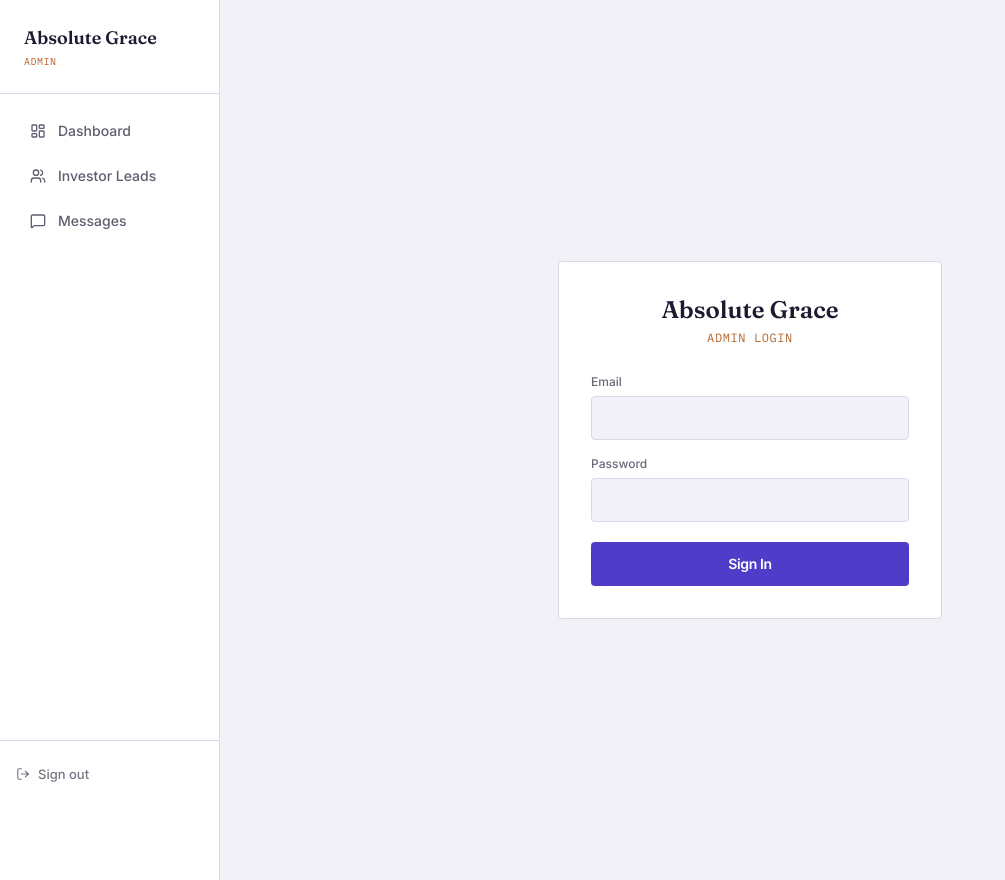
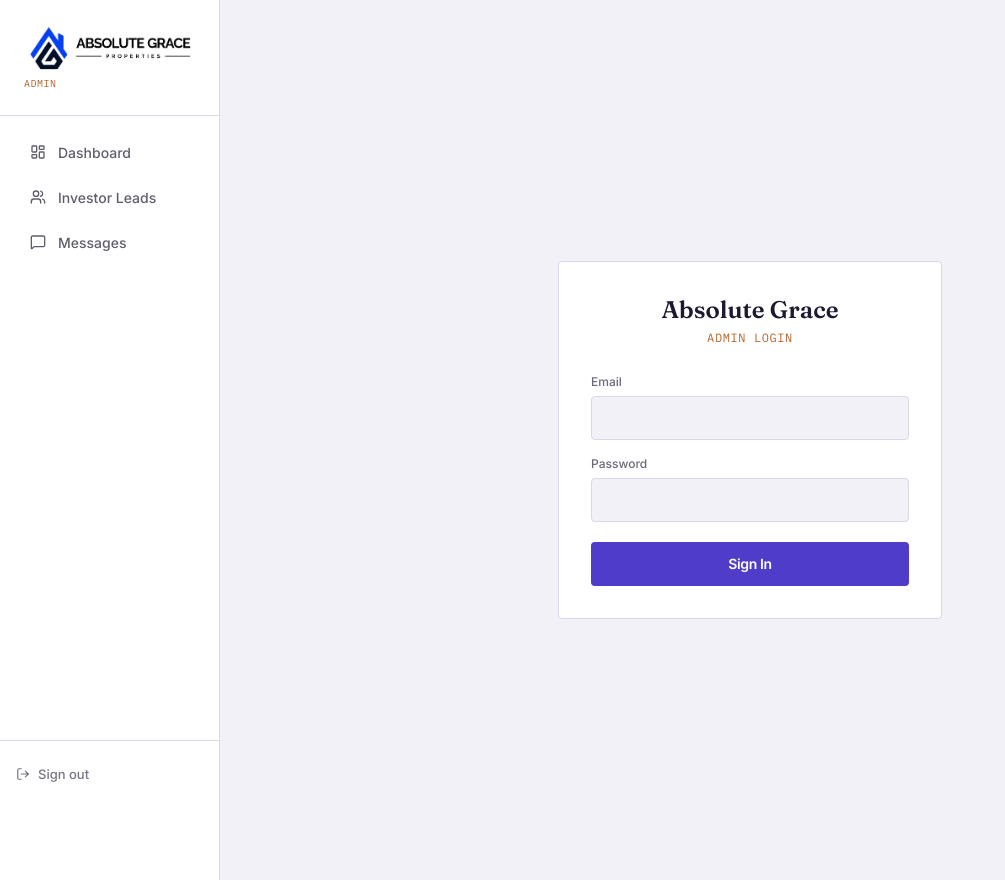
Before and after one commit to De-Slorex1/Absolute-Grace-Properties-New-Design, a Next.js app: page /admin/login in a window 1280 px wide. Shown: the whole page, without its empty margins (0-1005 px from the left). Built offline with nearby package versions, Linux system fonts and the light colour scheme; no server answers.

Commit message:
admin logo updated

```diff
--- a/src/app/admin/layout.tsx
+++ b/src/app/admin/layout.tsx
@@ -19,7 +19,7 @@
     <div className="flex min-h-screen bg-parchment">
       <aside className="hidden w-[220px] shrink-0 border-r border-line bg-white lg:block">
         <div className="border-b border-line p-6">
-          <span className="font-serif text-lg font-semibold">Absolute Grace</span>
+          <img src='/logo-black.png' alt="logo" />
           <span className="mt-0.5 block font-mono text-[10px] uppercase tracking-wider text-clay">
             Admin
           </span>
```
